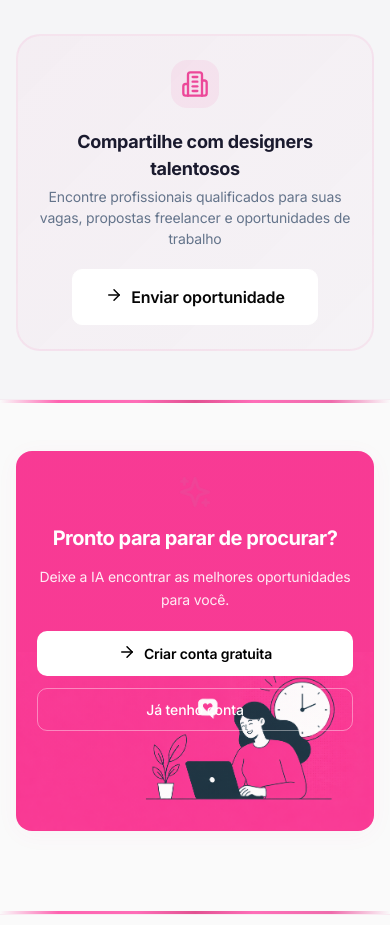
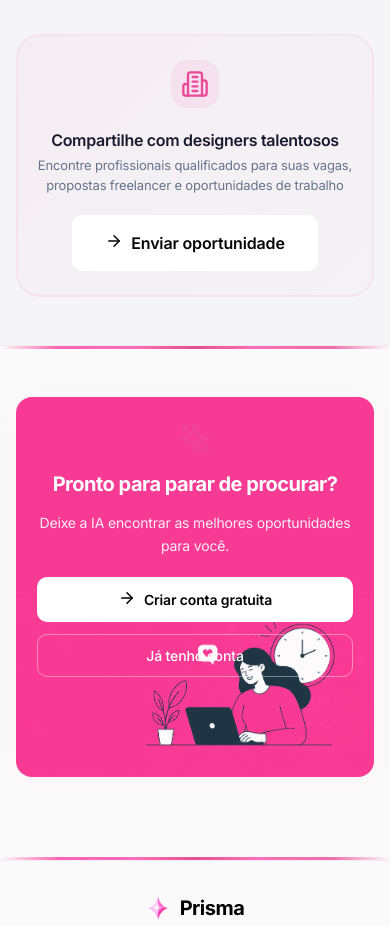
Before and after one commit to Isaiasdasilvaferreira/prisma-frontend, a React (Vite) app: page / in a window 390 px wide. Shown: the part 6480-7405 px from the top of the page. Built offline with nearby package versions, Linux system fonts and the light colour scheme; no server answers.

Commit message:
Update Landing.css

```diff
--- a/src/pages/Landing/Landing.css
+++ b/src/pages/Landing/Landing.css
@@ -1568,6 +1568,7 @@
   border-radius: 24px;
   padding: 48px 40px;
   transition: all 0.4s ease;
+  margin-top: 0;
 }
 
 .opportunity-simple-cta:hover {
@@ -1608,8 +1609,8 @@
 
 .opportunity-simple-title {
   font-family: 'Inter', sans-serif;
-  font-size: 24px;
-  font-weight: 700;
+  font-size: 20px;
+  font-weight: 600;
   color: #1a1a2e;
   margin: 0 0 4px 0;
   letter-spacing: -0.3px;
@@ -1617,7 +1618,7 @@
 
 .opportunity-simple-subtitle {
   font-family: 'Inter', sans-serif;
-  font-size: 16px;
+  font-size: 15px;
   font-weight: 400;
   color: #64748b;
   margin: 0;
@@ -1635,11 +1636,11 @@
   }
 
   .opportunity-simple-title {
-    font-size: 20px;
+    font-size: 18px;
   }
 
   .opportunity-simple-subtitle {
-    font-size: 15px;
+    font-size: 14px;
   }
 
   .opportunity-simple-icon {
@@ -1654,11 +1655,11 @@
   }
 
   .opportunity-simple-title {
-    font-size: 18px;
+    font-size: 16px;
   }
 
   .opportunity-simple-subtitle {
-    font-size: 14px;
+    font-size: 13px;
   }
 
   .opportunity-simple-icon {
```
